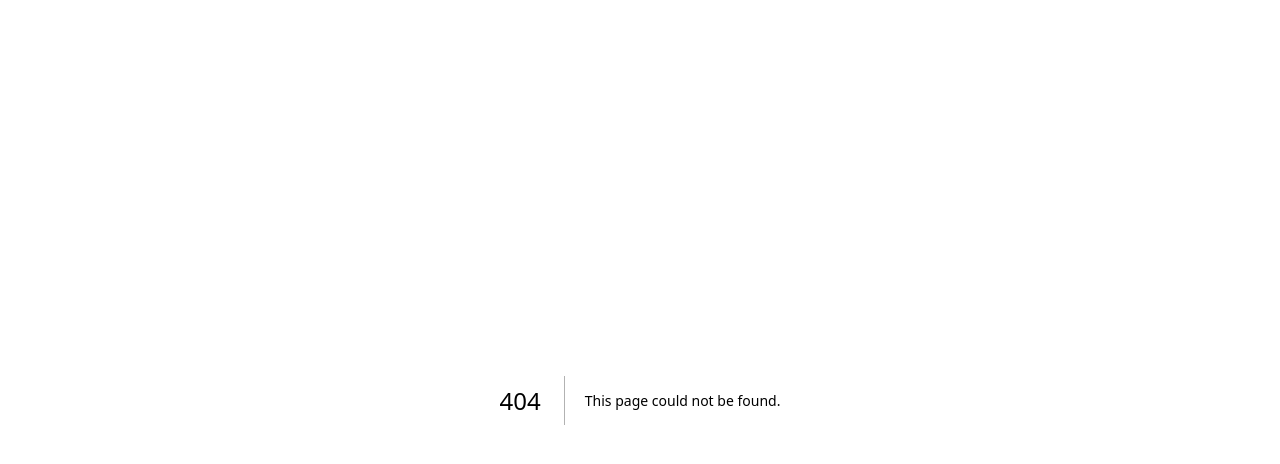
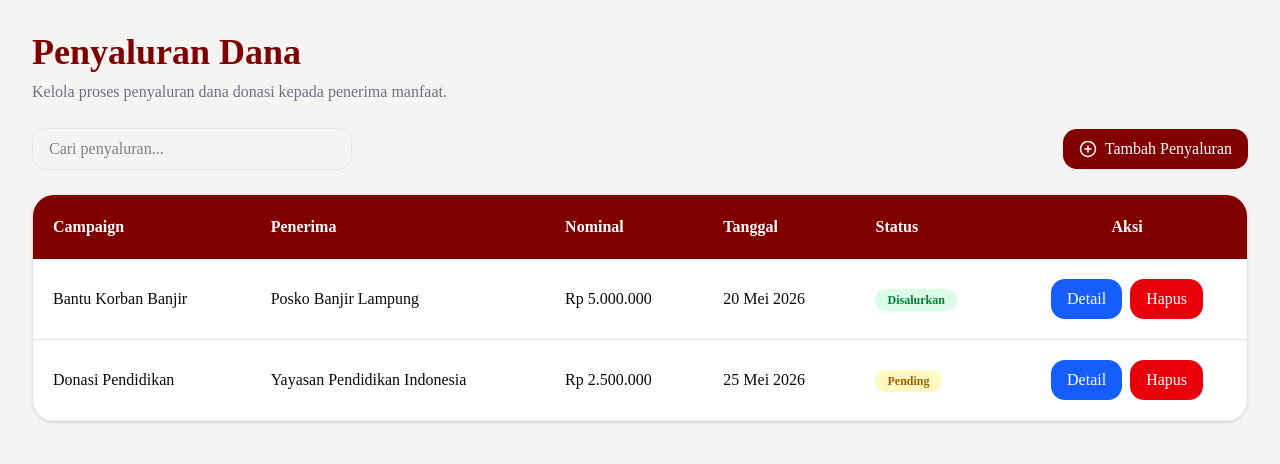
Before and after one commit to alfaiz111/Socicare, a Next.js app in the folder frontend-cms/: page /penyaluran in a window 1280 px wide. Before the commit this address had no page. Shown: the top 464 px of the page. Built offline with nearby package versions, Linux system fonts and the light colour scheme.

Commit message:
membuat halaman penyaluran donasi

```diff
--- /dev/null
+++ b/frontend-cms/src/app/penyaluran/page.tsx
@@ -0,0 +1,19 @@
+import DistributionTable from "@/components/penyaluran/distribution-table"
+
+export default function PenyaluranPage() {
+  return (
+    <div className="p-8">
+      <div className="mb-6">
+        <h1 className="text-4xl font-bold text-[#800000]">
+          Penyaluran Dana
+        </h1>
+
+        <p className="text-gray-500 mt-2">
+          Kelola proses penyaluran dana donasi kepada penerima manfaat.
+        </p>
+      </div>
+
+      <DistributionTable />
+    </div>
+  )
+}
--- /dev/null
+++ b/frontend-cms/src/components/penyaluran/distribution-table.tsx
@@ -0,0 +1,112 @@
+"use client"
+
+import { useState } from "react"
+import { PlusCircle } from "lucide-react"
+
+const initialData = [
+  {
+    id: 1,
+    campaign: "Bantu Korban Banjir",
+    penerima: "Posko Banjir Lampung",
+    nominal: "Rp 5.000.000",
+    tanggal: "20 Mei 2026",
+    status: "Disalurkan",
+  },
+  {
+    id: 2,
+    campaign: "Donasi Pendidikan",
+    penerima: "Yayasan Pendidikan Indonesia",
+    nominal: "Rp 2.500.000",
+    tanggal: "25 Mei 2026",
+    status: "Pending",
+  },
+]
+
+export default function DistributionTable() {
+  const [data] = useState(initialData)
+
+  return (
+    <div className="space-y-6">
+
+      {/* ACTION BAR */}
+      <div className="flex justify-between items-center">
+        <input
+          type="text"
+          placeholder="Cari penyaluran..."
+          className="w-80 px-4 py-2 border rounded-xl outline-none focus:ring-2 focus:ring-[#800000]"
+        />
+
+        <button className="flex items-center gap-2 bg-[#800000] hover:bg-[#6a0000] text-white px-4 py-2 rounded-xl">
+          <PlusCircle size={18} />
+          Tambah Penyaluran
+        </button>
+      </div>
+
+      {/* TABLE */}
+      <div className="bg-white rounded-3xl shadow-sm border overflow-hidden">
+        <table className="w-full">
+          <thead className="bg-[#800000] text-white">
+            <tr>
+              <th className="p-5 text-left">Campaign</th>
+              <th className="p-5 text-left">Penerima</th>
+              <th className="p-5 text-left">Nominal</th>
+              <th className="p-5 text-left">Tanggal</th>
+              <th className="p-5 text-left">Status</th>
+              <th className="p-5 text-center">Aksi</th>
+            </tr>
+          </thead>
+
+          <tbody>
+            {data.map((item) => (
+              <tr
+                key={item.id}
+                className="border-b hover:bg-gray-50 transition"
+              >
+                <td className="p-5 font-medium">
+                  {item.campaign}
+                </td>
+
+                <td className="p-5">
+                  {item.penerima}
+                </td>
+
+                <td className="p-5">
+                  {item.nominal}
+                </td>
+
+                <td className="p-5">
+                  {item.tanggal}
+                </td>
+
+                <td className="p-5">
+                  <span
+                    className={`px-3 py-1 rounded-full text-xs font-semibold ${
+                      item.status === "Disalurkan"
+                        ? "bg-green-100 text-green-700"
+                        : "bg-yellow-100 text-yellow-700"
+                    }`}
+                  >
+                    {item.status}
+                  </span>
+                </td>
+
+                <td className="p-5">
+                  <div className="flex justify-center gap-2">
+                    <button className="px-4 py-2 rounded-xl bg-blue-600 text-white hover:bg-blue-700">
+                      Detail
+                    </button>
+
+                    <button className="px-4 py-2 rounded-xl bg-red-600 text-white hover:bg-red-700">
+                      Hapus
+                    </button>
+                  </div>
+                </td>
+              </tr>
+            ))}
+          </tbody>
+        </table>
+      </div>
+
+    </div>
+  )
+}
```
